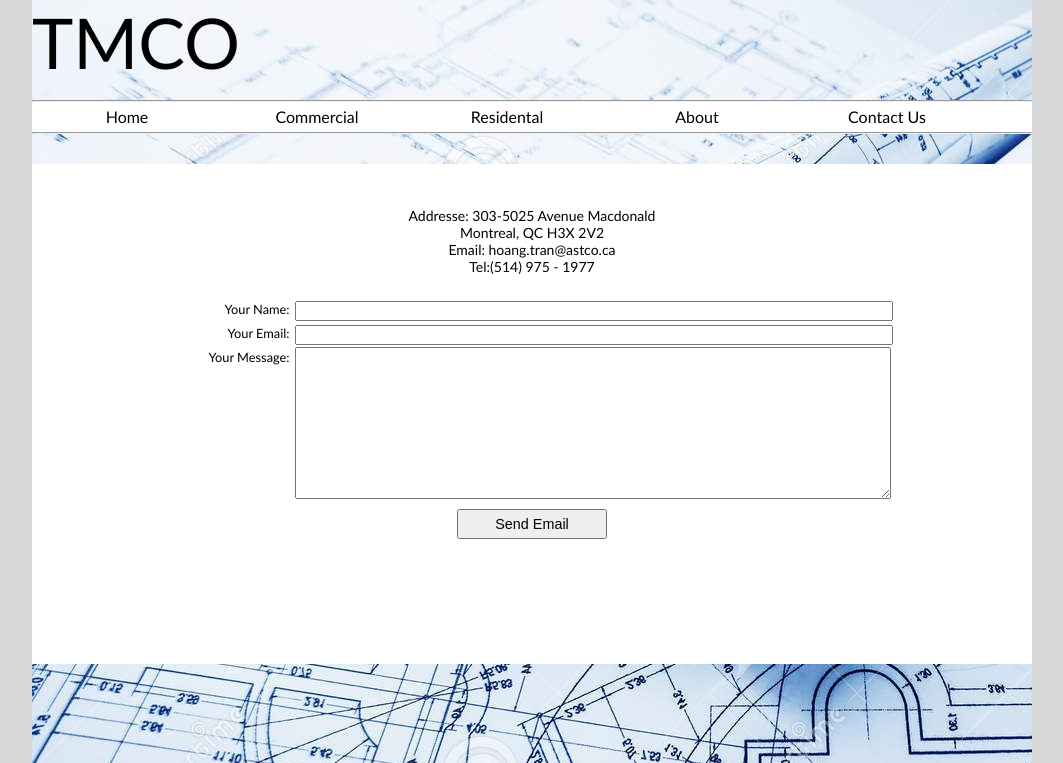
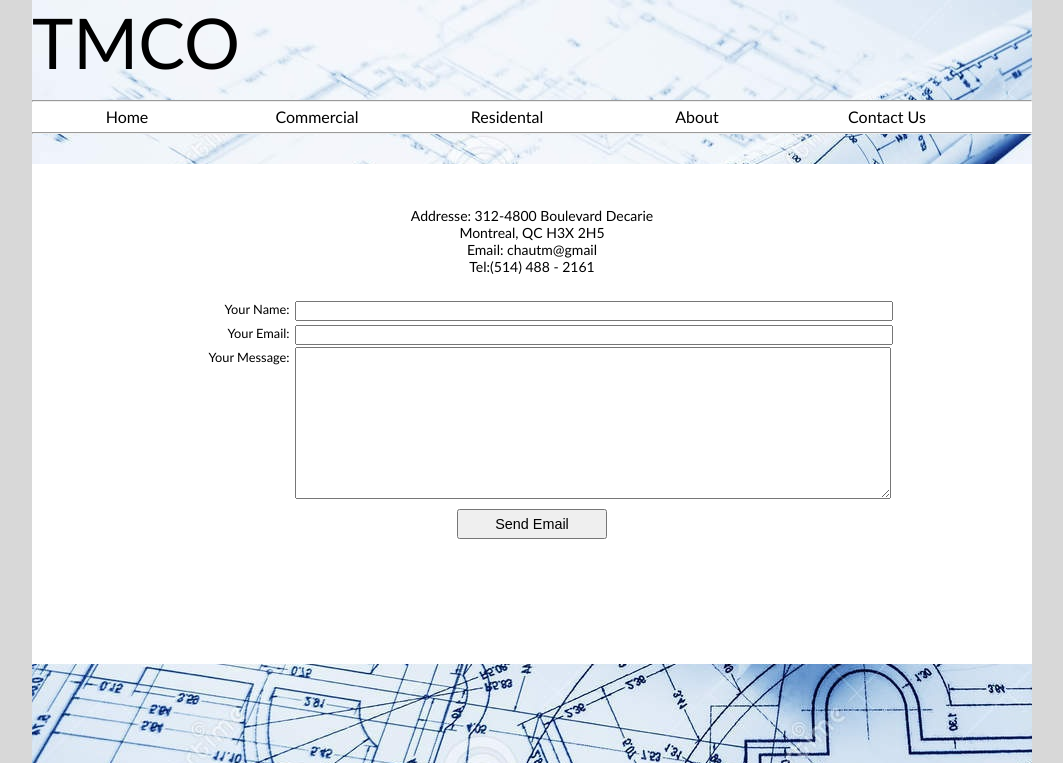
Before and after one commit to chautm/tmco, a PHP site: page /ContactUs.php in a window 1280 px wide. Shown: the top 763 px of the page, without its empty margins (108-1171 px from the left). Run offline with PHP 8.4, Linux system fonts and the light colour scheme.

Commit message:
update address

```diff
--- a/ContactUs.php
+++ b/ContactUs.php
@@ -11,7 +11,7 @@
    -->
 
       <meta charset="UTF-8" />
-      <title>ASTCO</title>
+      <title>TMCO</title>
       <script src="modernizr-1.5.js"></script>
       <script src="formsubmit.js"></script>
       <link href="common.css" rel="stylesheet" type="text/css" />
@@ -33,10 +33,10 @@
 
                   <fieldset id="address">
 						</br></br>
-                      	<p>Addresse: 303-5025 Avenue Macdonald</br>
-						Montreal, QC  H3X 2V2 </br>
-						Email: hoang.tran@astco.ca</br>
-						Tel:(514) 975 - 1977 <br/>
+                      	<p>Addresse: 312-4800 Boulevard Decarie</br>
+						Montreal, QC  H3X 2H5 </br>
+						Email: chautm@gmail</br>
+						Tel:(514) 488 - 2161 <br/>
 						</p>
 						</br>
                   </fieldset>
--- a/index.php
+++ b/index.php
@@ -15,7 +15,7 @@
    -->
 
       <meta charset="UTF-8" />
-      <title>ASTCO</title>
+      <title>TMCO</title>
       <script src="./js/modernizr-1.5.js"></script>
       <link rel="STYLESHEET" type="text/css" href="style/fg_membersite.css" />
       <link rel="stylesheet" type="text/css" href="common.css">
```
